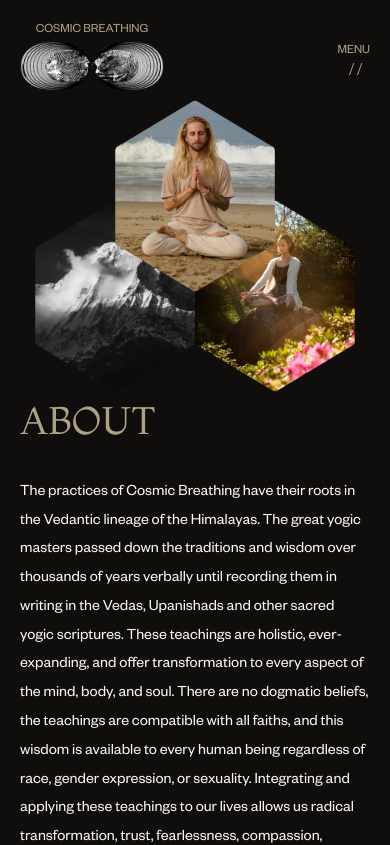
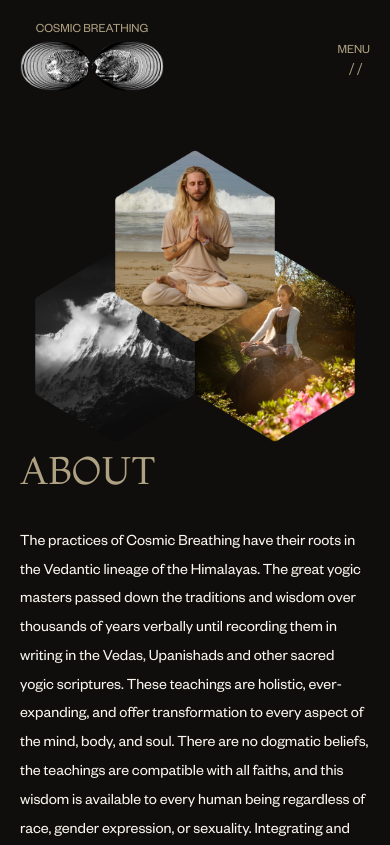
Before and after one commit to lfranckx/cosmic-breathing, a React (Create React App) app: page /about in a window 390 px wide. Shown: the top 845 px of the page. Built offline with nearby package versions, Linux system fonts and the light colour scheme.

Commit message:
add padding top to mobile

```diff
--- a/src/styles/About.scss
+++ b/src/styles/About.scss
@@ -69,6 +69,7 @@
 
 @media only screen and (max-width: 1319px) {
     #about {
+        padding-top: 250px;
         .content {
             position: inherit;
             .images {
```
